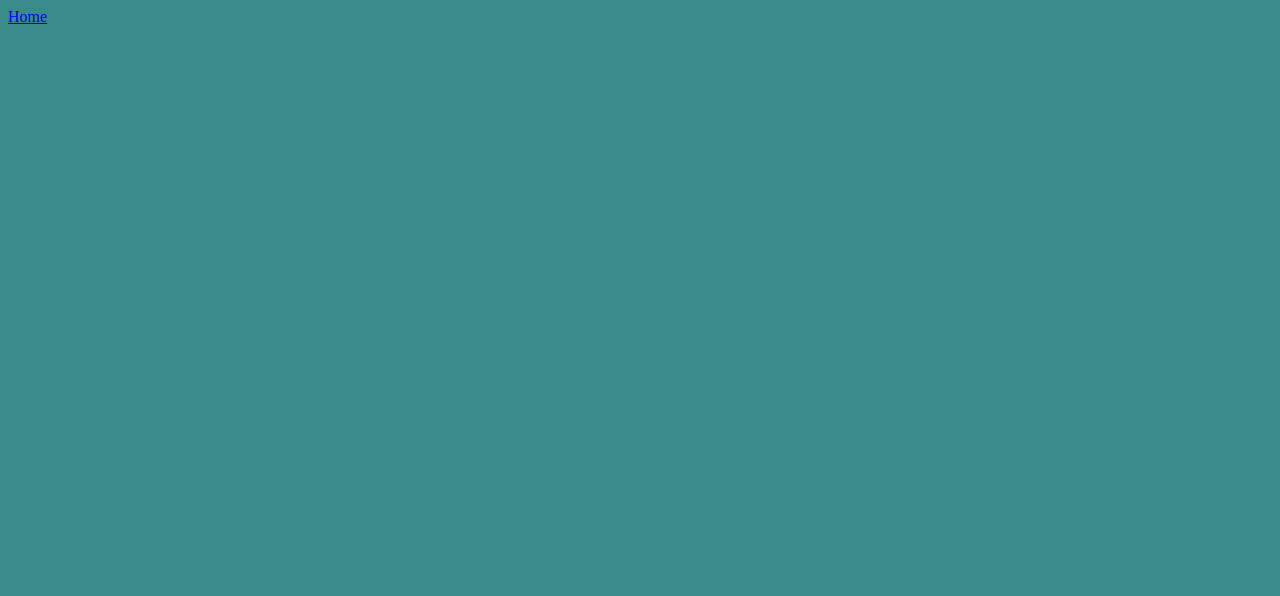
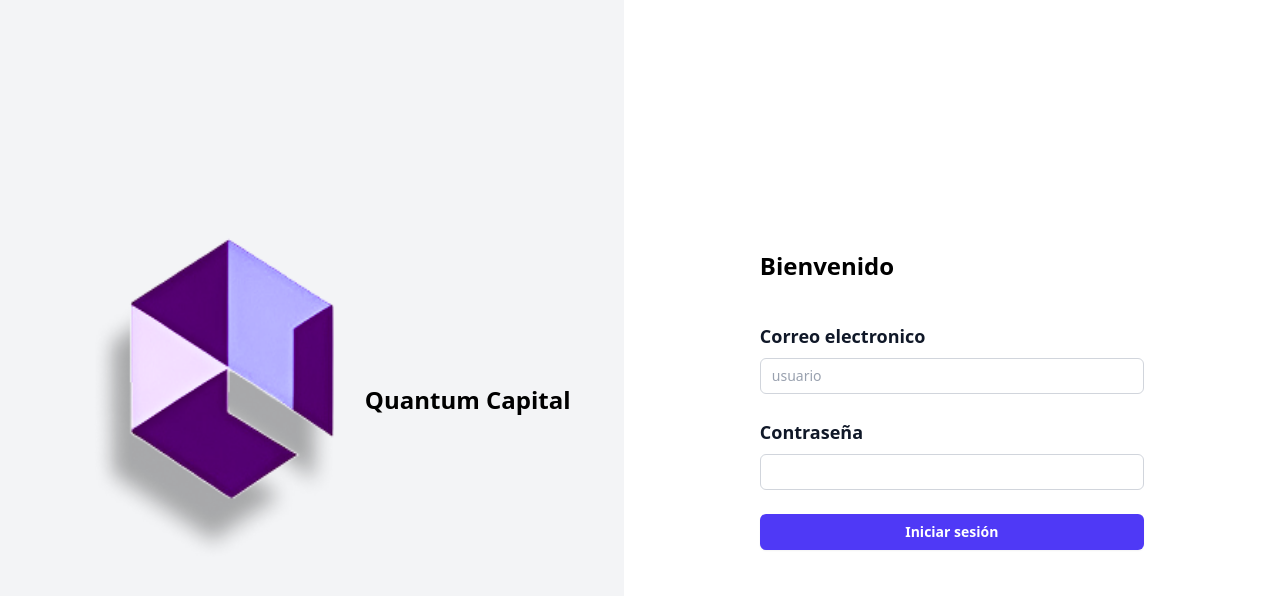
Before and after one commit to basgomcesar/quantumcapitalapp, a Next.js app: page /login in a window 1280 px wide. Before the commit this address had no page. Shown: the top 596 px of the page. Built offline with nearby package versions, Linux system fonts and the light colour scheme.

Commit message:
add login

```diff
--- a/src/app/globals.css
+++ b/src/app/globals.css
@@ -1,9 +1,5 @@
-
+@import "tailwindcss";
 
 @tailwind base;
 @tailwind components;
 @tailwind utilities;
-
-body{
-    background-color: rgb(57, 138, 138);
-}
--- /dev/null
+++ b/src/app/home/page.jsx
@@ -0,0 +1,12 @@
+import React from 'react';
+
+const HomePage = () => {
+  return (
+	<div>
+	  <h1>Welcome to Quantum Capital App</h1>
+	  <p>This is the home page.</p>
+	</div>
+  );
+};
+
+export default HomePage;
--- a/src/app/layout.js
+++ b/src/app/layout.js
@@ -1,4 +1,3 @@
-import Navbar from "@/components/Navbar";
 import "./globals.css";
 
 export const metadata = {
@@ -9,10 +8,7 @@ export const metadata = {
 export default function RootLayout({ children }) {
   return (
     <html lang="en">
-      <div className="flex min-h-screen">
-        <Navbar />
         <body>{children}</body>
-      </div>
     </html>
   );
 }
--- /dev/null
+++ b/src/app/login/page.jsx
@@ -0,0 +1,54 @@
+"use client";
+
+export default function LoginPage() {
+    //quitar el submit por defecto del formulario
+    const handleSubmit = (event) => {
+        event.preventDefault();
+        // Aquí puedes manejar el inicio de sesión, como enviar los datos a una API
+        console.log("Formulario enviado");
+    }
+return (
+    <div className="flex h-screen">
+        <div className="bg-gray-100 flex justify-center items-center container">
+            <img src="/logo.png" alt="Logo" className="w-1/2 h-1/2" />
+            <h1 className="text-2xl font-bold">Quantum Capital</h1>
+        </div>
+        <div className=" flex flex-col  container h-screen justify-center px-6 py-12 lg:px-8 ">
+            <div className="sm:mx-auto sm:w-full sm:max-w-sm">
+                <h1 className="font-bold text-2xl">Bienvenido</h1>
+            </div>
+            <div className="mt-10 sm:mx-auto sm:w-full sm:max-w-sm">
+                <form className="space-y-6" action="#" onSubmit={handleSubmit}>
+                    <div>
+                        <label className="block text-lg font-semibold text-gray-900">
+                            Correo electronico
+                        </label>
+                        <div className="mt-2">
+                            <input
+                                placeholder="usuario"
+                                type="text"
+                                className="block w-full rounded-md bg-white px-3 py-1.5 text-base text-gray-900 outline-1 -outline-offset-1 outline-gray-300 placeholder:text-gray-400 focus:outline-2 focus:-outline-offset-2 focus:outline-indigo-600 sm:text-sm/6"
+                            />
+                        </div>
+                    </div>
+                    <div>
+                        <label className="block text-lg font-semibold text-gray-900">
+                            Contraseña
+                        </label>
+                        <div className="mt-2">
+                            <input
+                                type="password"
+                                className="block w-full rounded-md bg-white px-3 py-1.5 text-base text-gray-900 outline-1 -outline-offset-1 outline-gray-300 placeholder:text-gray-400 focus:outline-2 focus:-outline-offset-2 focus:outline-indigo-600 sm:text-sm/6"
+                            />
+                        </div>
+                    </div>
+
+                    <button className="flex w-full justify-center rounded-md bg-indigo-600 px-3 py-1.5 text-sm/6 font-semibold text-white shadow-xs hover:bg-indigo-500 focus-visible:outline-2 focus-visible:outline-offset-2 focus-visible:outline-indigo-600">
+                        Iniciar sesión
+                    </button>
+                </form>
+            </div>
+        </div>
+    </div>
+);
+}
--- a/src/app/page.js
+++ b/src/app/page.js
@@ -1,11 +1,10 @@
 import Navbar from "../components/Navbar";
+import LoginPage from "./login/page";
 
 export default function HomePage(){
   return(
     <>
-    <h1>
-    Quantum capital
-    </h1>
+    <LoginPage/>
     </>
   );
 }
```
Also changed, not shown: public/logo.png (added).
